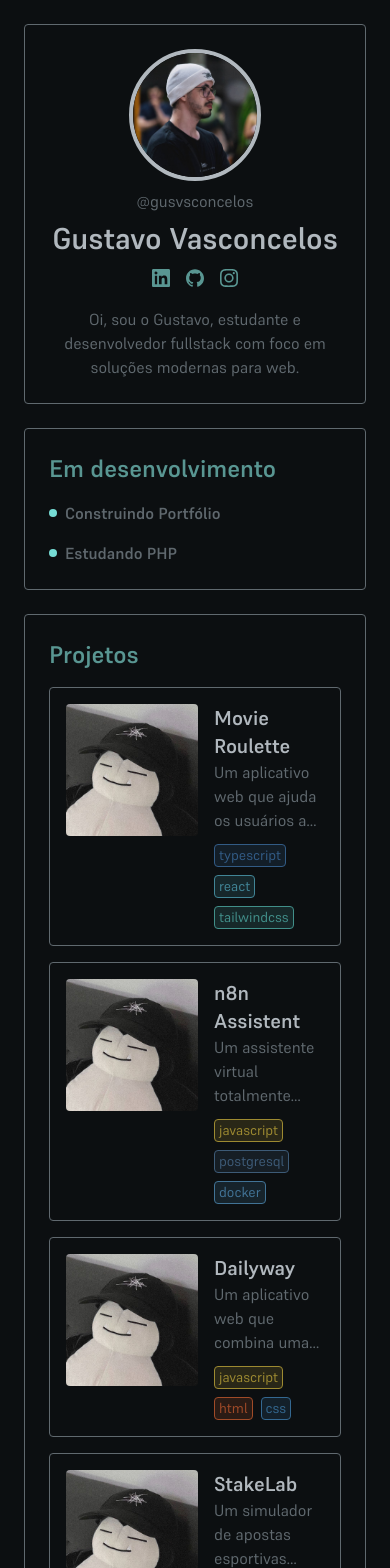
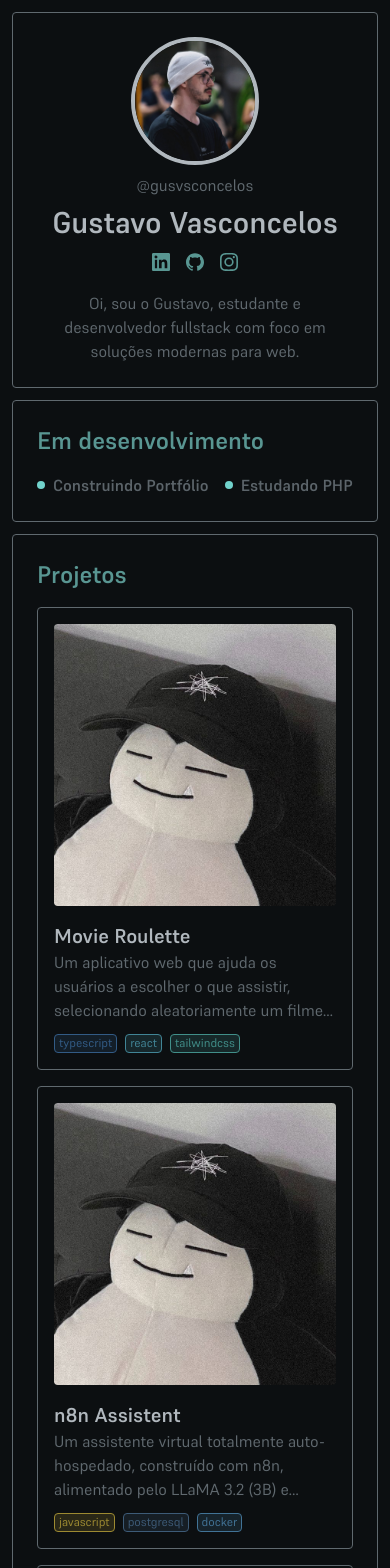
Before and after one commit to gusvsconcelos/portfolio, a React (Vite) app: page / in a window 390 px wide. Shown: the top 1568 px of the page. Built offline with nearby package versions, Linux system fonts and the light colour scheme.

Commit message:
feat: make components responsive on mobile devices

```diff
--- a/src/App.tsx
+++ b/src/App.tsx
@@ -3,8 +3,8 @@ import Home from "./pages/Home";
 
 export default function App() {
   return (
-    <div className="w-full min-h-screen p-6 bg-bg-1 font-display **:antialiased">
-      <div className="flex flex-col gap-6 max-w-150 mx-auto">
+    <div className="w-full min-h-screen p-3 sm:p-6 bg-bg-1 font-display **:antialiased">
+      <div className="flex flex-col gap-3 sm:gap-6 max-w-150 mx-auto">
         <Home />
       </div>
     </div>
--- a/src/components/layout/About.tsx
+++ b/src/components/layout/About.tsx
@@ -6,7 +6,7 @@ export default function About() {
 
       <div className="flex mt-4 text-fg-2">
         {/*Decoration*/}
-        <div className="w-2 min-h-fit mr-4 rounded-2xl bg-accent-1"></div>
+        <div className="min-w-0.5 min-h-fit mr-4 rounded-2xl bg-accent-1"></div>
 
         {/*About me*/}
         <div className="flex flex-col gap-4">
--- a/src/components/layout/Contact.tsx
+++ b/src/components/layout/Contact.tsx
@@ -5,7 +5,7 @@ export default function Contact() {
   return (
     <section className="flex flex-col items-center gap-4 p-6 rounded-sm border-solid border border-fg-2">
       {/*Call-to-action*/}
-      <h2 className="w-80 text-center text-2xl font-semibold text-fg-1">
+      <h2 className="w-68 sm:w-80 text-center text-2xl font-semibold text-fg-1">
         Disponível para projetos e colaborações.
       </h2>
 
--- a/src/components/layout/Header.tsx
+++ b/src/components/layout/Header.tsx
@@ -6,15 +6,16 @@ export default function Header() {
       {/*Picture*/}
       <img
         src="/src/assets/profile.jpg"
-        width={"132px"}
-        className="rounded-full border-solid border-4 border-fg-1 pointer-events-none select-none"
+        className="w-32 rounded-full border-solid border-4 border-fg-1 pointer-events-none select-none"
       />
 
       {/*Username*/}
       <p className="text-fg-2">@gusvsconcelos</p>
 
       {/*Full name*/}
-      <h1 className="text-3xl font-semibold">Gustavo Vasconcelos</h1>
+      <h1 className="text-center text-3xl font-semibold">
+        Gustavo Vasconcelos
+      </h1>
 
       {/*Links*/}
       <div className="flex gap-2 mb-2 text-accent-1 *:p-1 *:hover:text-accent-2 *:transition *:duration-300">
--- a/src/components/layout/Projects.tsx
+++ b/src/components/layout/Projects.tsx
@@ -10,7 +10,6 @@ export default function Projects() {
       <div className="flex flex-col gap-4 mt-4">
         <Card
           thumbnail="/src/assets/placeholder.jpg"
-          thumbnailWidth="132px"
           title="Movie Roulette"
           description="Um aplicativo web que ajuda os usuários a escolher o que assistir, selecionando aleatoriamente um filme da API do TMDB, além de exibir filmes atualmente em cartaz nos cinemas."
           url="https://github.com/gusvsconcelos/movie-roulette"
@@ -19,7 +18,6 @@ export default function Projects() {
 
         <Card
           thumbnail="/src/assets/placeholder.jpg"
-          thumbnailWidth="132px"
           title="n8n Assistent"
           description="Um assistente virtual totalmente auto-hospedado, construído com n8n, alimentado pelo LLaMA 3.2 (3B) e executado localmente por meio do Ollama dentro de contêineres Docker."
           url="https://github.com/gusvsconcelos/assistant-n8n"
@@ -28,7 +26,6 @@ export default function Projects() {
 
         <Card
           thumbnail="/src/assets/placeholder.jpg"
-          thumbnailWidth="132px"
           title="Dailyway"
           description="Um aplicativo web que combina uma lista de tarefas com um sistema de sequência diária para ajudar os usuários a manter a consistência."
           url="https://github.com/gusvsconcelos/dailyway"
@@ -37,7 +34,6 @@ export default function Projects() {
 
         <Card
           thumbnail="/src/assets/placeholder.jpg"
-          thumbnailWidth="132px"
           title="StakeLab"
           description="Um simulador de apostas esportivas baseado em CLI em Python, onde os usuários fazem apostas, gerenciam um saldo e acompanham o histórico."
           url="https://github.com/gusvsconcelos/stakelab"
@@ -46,7 +42,6 @@ export default function Projects() {
 
         <Card
           thumbnail="/src/assets/placeholder.jpg"
-          thumbnailWidth="132px"
           title="weather.py"
           description="Uma ferramenta de clima em CLI que obtém as condições atuais a partir da API do OpenWeatherMap com base na entrada do usuário e as exibe em um formato limpo no terminal."
           url="https://github.com/gusvsconcelos/weather-py"
--- a/src/components/ui/Card.tsx
+++ b/src/components/ui/Card.tsx
@@ -1,6 +1,5 @@
 interface Props {
   thumbnail?: string;
-  thumbnailWidth?: string;
   title: string;
   description?: string;
   url?: string;
@@ -29,7 +28,7 @@ const colorMap: Record<string, string> = {
 export default function Card(props: Props) {
   const techBadges = props.techs?.map((tech) => (
     <span
-      className={`px-1 pb-px rounded-sm border border-solid text-sm ${colorMap[tech]} opacity-80`}
+      className={`px-1 pb-px rounded-sm border border-solid text-xs ${colorMap[tech]} opacity-80`}
     >
       {tech}
     </span>
@@ -37,18 +36,17 @@ export default function Card(props: Props) {
 
   return (
     <a href={props.url} target="_blank">
-      <div className="group flex items-start gap-4 p-4 rounded-sm border-solid border border-fg-2 hover:border-accent-1 transition duration-300 cursor-pointer">
+      <div className="group flex flex-col sm:flex-row gap-4 p-4 rounded-sm border-solid border border-fg-2 hover:border-accent-1 transition duration-300 cursor-pointer">
         {/*Card thumbnail*/}
         {props.thumbnail && (
           <img
             src={props.thumbnail}
-            width={props.thumbnailWidth}
-            className="h-auto rounded-sm pointer-events-none select-none"
+            className="h-full sm:w-32 w-auto rounded-sm pointer-events-none select-none"
           />
         )}
 
         {/*Title/description/badges*/}
-        <div className="flex justify-between items-center w-full">
+        <div className="flex items-center w-full">
           <div>
             {/*Title*/}
             <h3 className="text-xl font-semibold text-fg-1 group-hover:text-accent-1">
```
